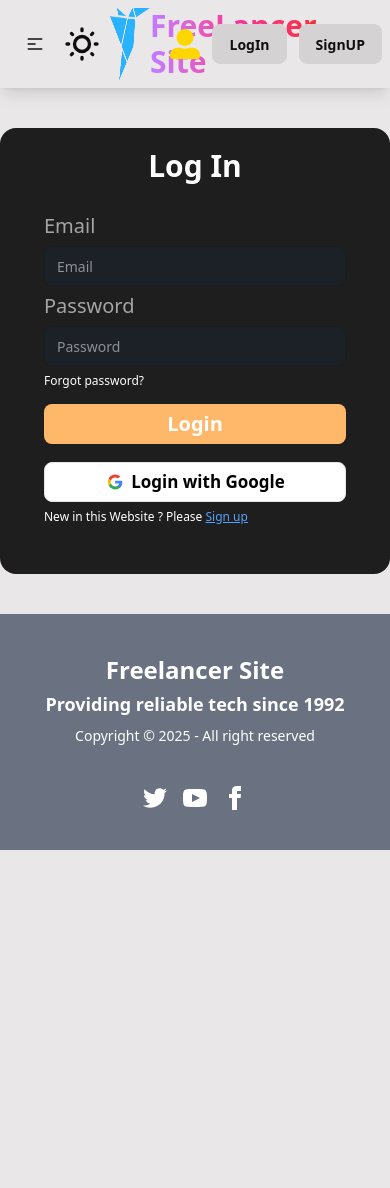
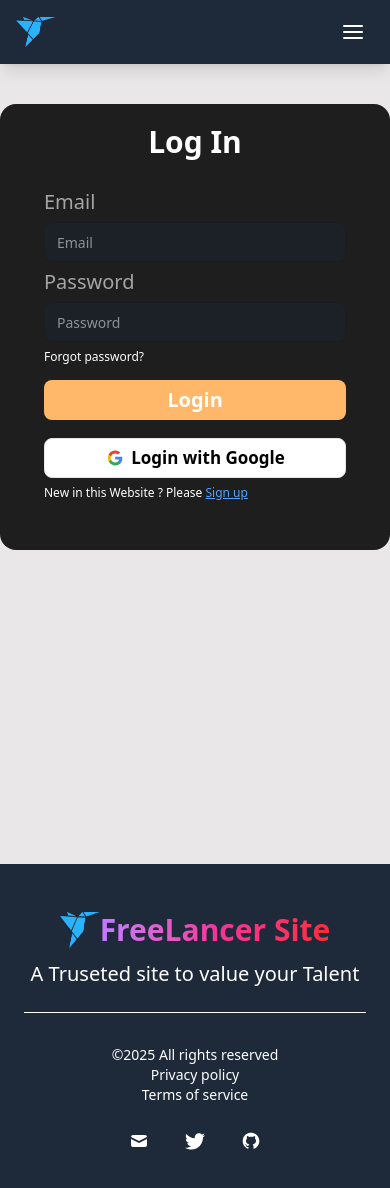
Before and after one commit to M-H-Nayem/FreeLancer-Site, a React (Vite) app: page /login in a window 390 px wide. Shown: the top 1188 px of the page. Before the commit the page ends 850 px from the top, so only its background shows below. Built offline with nearby package versions, Linux system fonts and the light colour scheme; no server answers.

Commit message:
Updated Navbar and hero section and Added Faq

```diff
--- a/package.json
+++ b/package.json
@@ -18,6 +18,7 @@
     "react-dom": "^19.1.0",
     "react-icons": "^5.5.0",
     "react-router": "^7.6.0",
+    "react-router-dom": "^7.9.2",
     "react-simple-typewriter": "^5.0.1",
     "react-toastify": "^11.0.5",
     "sweetalert2": "^11.21.2",
--- a/src/App.jsx
+++ b/src/App.jsx
@@ -13,9 +13,9 @@ function App() {
   return (
     <>
       <Navbar></Navbar>
-      {/* <Loading></Loading> */}
-
-      <Outlet></Outlet>
+      <div className="min-h-[90vh]">
+        <Outlet></Outlet>
+      </div>
       <Footer></Footer>
     </>
   );
--- a/src/Components/Footer/Footer.jsx
+++ b/src/Components/Footer/Footer.jsx
@@ -1,54 +1,89 @@
 import React from "react";
+import { Link } from "react-router";
+import img from "../../assets/fl.png";
 
 const Footer = () => {
   return (
-    <footer className="footer footer-horizontal footer-center bg-gray-500 text-primary-content p-10">
-      <aside>
+    <footer className="py-6 bg-gray-800 text-white">
+      <div className="container p-6 mx-auto space-y-6 divide-y dark:divide-gray-600 md:space-y-12 divide-opacity-50">
+        <div>
+          <div className="pb-6 text-center">
+            <div className="flex justify-center w-full items-center space-x-3">
 
-        <p className="font-bold text-2xl">
-          Freelancer Site
-          <br />
-         <span className="text-[18px]"> Providing reliable tech since 1992</span>
-        </p>
-        <p>Copyright © {new Date().getFullYear()} - All right reserved</p>
-      </aside>
-      <nav>
-        <div className="grid grid-flow-col gap-4">
-          <a>
+
+              <Link className="flex">
+                <img className="w-10" src={img} alt="" />
+                <h1
+                  to={"/"}
+                  className=" text-3xl font-bold  bg-gradient-to-r from-purple-400 via-pink-500 to-red-500 bg-clip-text text-transparent"
+                >
+                  FreeLancer Site
+                </h1>
+              </Link>
+            </div>
+            <p className="text-xl pt-3">A Truseted site to value your Talent </p>
+          </div>
+        </div>
+        <div className="grid justify-center pt-2 lg:justify-between">
+          <div className="flex flex-col self-center text-sm text-center md:block lg:col-start-1 md:space-x-6">
+            <span>©2025 All rights reserved</span>
+            <a rel="noopener noreferrer" href="#">
+              <span>Privacy policy</span>
+            </a>
+            <a rel="noopener noreferrer" href="#">
+              <span>Terms of service</span>
+            </a>
+          </div>
+          <div className="flex justify-center pt-4 space-x-4 lg:pt-0 lg:col-end-13">
+            <a
+              rel="noopener noreferrer"
+              href="#"
+              title="Email"
+              className="flex items-center justify-center w-10 h-10 rounded-full dark:bg-violet-600 dark:text-gray-50"
+            >
               <svg
                 xmlns="http://www.w3.org/2000/svg"
-              width="24"
-              height="24"
-              viewBox="0 0 24 24"
-              className="fill-current"
+                viewBox="0 0 20 20"
+                fill="currentColor"
+                className="w-5 h-5"
               >
-              <path d="M24 4.557c-.883.392-1.832.656-2.828.775 1.017-.609 1.798-1.574 2.165-2.724-.951.564-2.005.974-3.127 1.195-.897-.957-2.178-1.555-3.594-1.555-3.179 0-5.515 2.966-4.797 6.045-4.091-.205-7.719-2.165-10.148-5.144-1.29 2.213-.669 5.108 1.523 6.574-.806-.026-1.566-.247-2.229-.616-.054 2.281 1.581 4.415 3.949 4.89-.693.188-1.452.232-2.224.084.626 1.956 2.444 3.379 4.6 3.419-2.07 1.623-4.678 2.348-7.29 2.04 2.179 1.397 4.768 2.212 7.548 2.212 9.142 0 14.307-7.721 13.995-14.646.962-.695 1.797-1.562 2.457-2.549z"></path>
+                <path d="M2.003 5.884L10 9.882l7.997-3.998A2 2 0 0016 4H4a2 2 0 00-1.997 1.884z"></path>
+                <path d="M18 8.118l-8 4-8-4V14a2 2 0 002 2h12a2 2 0 002-2V8.118z"></path>
               </svg>
             </a>
-          <a>
+            <a
+              rel="noopener noreferrer"
+              href="#"
+              title="Twitter"
+              className="flex items-center justify-center w-10 h-10 rounded-full dark:bg-violet-600 dark:text-gray-50"
+            >
               <svg
                 xmlns="http://www.w3.org/2000/svg"
-              width="24"
-              height="24"
-              viewBox="0 0 24 24"
-              className="fill-current"
+                viewBox="0 0 50 50"
+                fill="currentColor"
+                className="w-5 h-5"
               >
-              <path d="M19.615 3.184c-3.604-.246-11.631-.245-15.23 0-3.897.266-4.356 2.62-4.385 8.816.029 6.185.484 8.549 4.385 8.816 3.6.245 11.626.246 15.23 0 3.897-.266 4.356-2.62 4.385-8.816-.029-6.185-.484-8.549-4.385-8.816zm-10.615 12.816v-8l8 3.993-8 4.007z"></path>
+                <path d="M 50.0625 10.4375 C 48.214844 11.257813 46.234375 11.808594 44.152344 12.058594 C 46.277344 10.785156 47.910156 8.769531 48.675781 6.371094 C 46.691406 7.546875 44.484375 8.402344 42.144531 8.863281 C 40.269531 6.863281 37.597656 5.617188 34.640625 5.617188 C 28.960938 5.617188 24.355469 10.21875 24.355469 15.898438 C 24.355469 16.703125 24.449219 17.488281 24.625 18.242188 C 16.078125 17.8125 8.503906 13.71875 3.429688 7.496094 C 2.542969 9.019531 2.039063 10.785156 2.039063 12.667969 C 2.039063 16.234375 3.851563 19.382813 6.613281 21.230469 C 4.925781 21.175781 3.339844 20.710938 1.953125 19.941406 C 1.953125 19.984375 1.953125 20.027344 1.953125 20.070313 C 1.953125 25.054688 5.5 29.207031 10.199219 30.15625 C 9.339844 30.390625 8.429688 30.515625 7.492188 30.515625 C 6.828125 30.515625 6.183594 30.453125 5.554688 30.328125 C 6.867188 34.410156 10.664063 37.390625 15.160156 37.472656 C 11.644531 40.230469 7.210938 41.871094 2.390625 41.871094 C 1.558594 41.871094 0.742188 41.824219 -0.0585938 41.726563 C 4.488281 44.648438 9.894531 46.347656 15.703125 46.347656 C 34.617188 46.347656 44.960938 30.679688 44.960938 17.09375 C 44.960938 16.648438 44.949219 16.199219 44.933594 15.761719 C 46.941406 14.3125 48.683594 12.5 50.0625 10.4375 Z"></path>
               </svg>
             </a>
-          <a>
+            <a
+              rel="noopener noreferrer"
+              href="#"
+              title="GitHub"
+              className="flex items-center justify-center w-10 h-10 rounded-full dark:bg-violet-600 dark:text-gray-50"
+            >
               <svg
                 xmlns="http://www.w3.org/2000/svg"
-              width="24"
-              height="24"
+                fill="currentColor"
                 viewBox="0 0 24 24"
-              className="fill-current"
+                className="w-5 h-5"
               >
-              <path d="M9 8h-3v4h3v12h5v-12h3.642l.358-4h-4v-1.667c0-.955.192-1.333 1.115-1.333h2.885v-5h-3.808c-3.596 0-5.192 1.583-5.192 4.615v3.385z"></path>
+                <path d="M10.9,2.1c-4.6,0.5-8.3,4.2-8.8,8.7c-0.5,4.7,2.2,8.9,6.3,10.5C8.7,21.4,9,21.2,9,20.8v-1.6c0,0-0.4,0.1-0.9,0.1 c-1.4,0-2-1.2-2.1-1.9c-0.1-0.4-0.3-0.7-0.6-1C5.1,16.3,5,16.3,5,16.2C5,16,5.3,16,5.4,16c0.6,0,1.1,0.7,1.3,1c0.5,0.8,1.1,1,1.4,1 c0.4,0,0.7-0.1,0.9-0.2c0.1-0.7,0.4-1.4,1-1.8c-2.3-0.5-4-1.8-4-4c0-1.1,0.5-2.2,1.2-3C7.1,8.8,7,8.3,7,7.6C7,7.2,7,6.6,7.3,6 c0,0,1.4,0,2.8,1.3C10.6,7.1,11.3,7,12,7s1.4,0.1,2,0.3C15.3,6,16.8,6,16.8,6C17,6.6,17,7.2,17,7.6c0,0.8-0.1,1.2-0.2,1.4 c0.7,0.8,1.2,1.8,1.2,3c0,2.2-1.7,3.5-4,4c0.6,0.5,1,1.4,1,2.3v2.6c0,0.3,0.3,0.6,0.7,0.5c3.7-1.5,6.3-5.1,6.3-9.3 C22,6.1,16.9,1.4,10.9,2.1z"></path>
               </svg>
             </a>
           </div>
-      </nav>
+        </div>
+      </div>
     </footer>
   );
 };
--- a/src/Components/Home/Header.jsx
+++ b/src/Components/Home/Header.jsx
@@ -1,27 +1,35 @@
 import React from "react";
+import { Link } from "react-router-dom"; // Use Link for internal routes
 
-const Header = () => {
+const Hero = () => {
   return (
-    <div className="flex items-center gap-20 w-11/12 mx-auto bg-gray-400 text-black  rounded-2xl">
-      <div className="flex flex-col gap-5 p-10">
-        <h1 className=" text-5xl font-bold ">Best Freelancer Site</h1>
-        <p className="text-2xl">
-          "Crafting high-quality, custom solutions for your business — on time,
-          on budget, and beyond expectations."
+    <section
+      className="bg-gray-900 min-h-[93vh] bg-cover bg-center"
+      style={{
+        backgroundImage:
+          "url('https://images.unsplash.com/photo-1522071820081-009f0129c71c?q=80&w=2940&auto=format&fit=crop&ixlib=rb-4.0.3&ixid=M3wxMjA3fDB8MHxwaG90by1wYWdlfHx8fGVufDB8fHx8fA%3D%3D')",
+      }}
+    >
+      <div className="bg-[rgba(0,0,0,0.5)] text-white flex flex-col justify-center items-center text-center px-4 md:px-8 lg:px-16 rounded-lg h-[93vh] w-full">
+        <h1 className="text-4xl md:text-5xl lg:text-6xl font-bold mb-4 bg-clip-text text-transparent bg-gradient-to-r from-blue-400 to-green-400">
+          Find Your Perfect Task
+        </h1>
+        <p className="text-base md:text-lg lg:text-xl mb-8">
+          Connect with top talent for any project, big or small. From web
+          development to graphic design, we've got you covered.
         </p>
-        <button className="btn text-xl bg-yellow-200 w-fit text-black  border-none">
-          Get Started
-        </button>
+        <div className="flex flex-col sm:flex-row justify-center space-y-4 sm:space-y-0 sm:space-x-4">
+          <Link
+            to="/browse-task"
+            className="bg-gradient-to-r from-blue-800 to-green-700 hover:bg-green-700 text-white font-bold py-3 px-6 rounded-full transition duration-300 ease-in-out transform hover:scale-105"
+          >
+            Browse Tasks
+          </Link>
+
+        </div>
       </div>
-      <div className="p-10">
-        <img
-          className=" h-[400px] rounded-2xl"
-          src="/undraw_freelancer_vibs.png"
-          alt=""
-        />
-      </div>
-    </div>
+    </section>
   );
 };
 
-export default Header;
+export default Hero;
--- a/src/Components/Home/Home.jsx
+++ b/src/Components/Home/Home.jsx
@@ -4,15 +4,16 @@ import TaskSection from './TaskSection';
 import { useLoaderData } from 'react-router';
 import Slider from './Slider';
 import TeamSection from './TeamSection';
+import FAQ from '../FAQ/FAQ';
 
 const Home = () => {
     let tasks = useLoaderData()
     return (
         <div>
-            <Slider tasks={tasks}></Slider>
             <Header></Header>
             <TaskSection Tasks={tasks}></TaskSection>
             <TeamSection></TeamSection>
+            <FAQ></FAQ>
         </div>
     );
 };
--- a/src/Components/Navbar/Navbar.jsx
+++ b/src/Components/Navbar/Navbar.jsx
@@ -1,189 +1,189 @@
-import React, { use } from "react";
-import { Link, NavLink } from "react-router";
+import React, { useState, use } from "react";
+import { Link, NavLink } from "react-router-dom";
 import { AuthContext } from "../AuthProvider";
 import { FaUserAlt } from "react-icons/fa";
 import img from "../../assets/fl.png";
-import ThemeCon from "../ThemeCon";
+import { FiMenu, FiX } from "react-icons/fi"; // FiX icon for closing the menu
 
 const Navbar = () => {
   let { user, logOut } = use(AuthContext);
-  // console.log(user);
-  let list = (
+  const [isMenuOpen, setIsMenuOpen] = useState(false);
+
+  const handleLogout = () => {
+    logOut().then(() => {}).catch(() => {});
+  };
+
+  const navLinks = (
     <>
-      <li>
+      <li className="p-2">
         <NavLink
           to="/"
           className={({ isActive }) =>
-            isActive ? "active-link bg-blue-300" : ""
+            `hover:text-blue-500 transition-colors duration-300 ${isActive ? "text-green-500 font-bold  border-b-1" : "text-gray-300"}`
           }
+          onClick={() => setIsMenuOpen(false)}
         >
           Home
         </NavLink>
       </li>
-      {/* <li>
+      <li className="p-2">
         <NavLink
-          to="/addtask"
+          to="/browse-task"
           className={({ isActive }) =>
-            isActive ? "active-link bg-blue-300" : ""
+            `hover:text-blue-500 transition-colors duration-300 ${isActive ? "text-green-500 font-bold border-b-1" : "text-gray-300"}`
           }
+          onClick={() => setIsMenuOpen(false)}
         >
-          Add Task
-        </NavLink>
-      </li> */}
-      <li>
-        <NavLink
-          to="/browsetask"
-          className={({ isActive }) =>
-            isActive ? "active-link bg-blue-300" : ""
-          }
-        >
-          Browse task
+          Browse Task
         </NavLink>
       </li>
-      {/* <li>
+      {user && (
+        <>
+          <li className="p-2">
             <NavLink
-          to="/mytask"
+              to="/add-task"
               className={({ isActive }) =>
-            isActive ? "active-link bg-blue-300" : ""
+                `hover:text-blue-500 transition-colors duration-300 ${isActive ? "text-green-500 font-bold border-b-1" : "text-gray-300"}`
               }
-        >
-          My Posted Task
-        </NavLink>
-      </li> */}
-    </>
-  );
-
-  if (user) {
-    list = (
-      <>
-        <li>
-          <NavLink
-            to="/"
-            className={({ isActive }) =>
-              isActive ? "active-link bg-blue-300" : ""
-            }
-          >
-            Home
-          </NavLink>
-        </li>
-        <li>
-          <NavLink
-            to="/browsetask"
-            className={({ isActive }) =>
-              isActive ? "active-link bg-blue-300" : ""
-            }
-          >
-            Browse task
-          </NavLink>
-        </li>
-        <li>
-          <NavLink
-            to="/addtask"
-            className={({ isActive }) =>
-              isActive ? "active-link bg-blue-300" : ""
-            }
+              onClick={() => setIsMenuOpen(false)}
             >
               Add Task
             </NavLink>
           </li>
-        <li>
+          <li className="p-2">
             <NavLink
-            to="/mytask"
+              to="/my-task"
               className={({ isActive }) =>
-              isActive ? "active-link bg-blue-300" : ""
+                `hover:text-blue-500 transition-colors duration-300 ${isActive ? "text-green-500 font-bold border-b-1" : "text-gray-300"}`
               }
+              onClick={() => setIsMenuOpen(false)}
             >
               My Posted Task
             </NavLink>
           </li>
         </>
+      )}
+    </>
   );
-  }
 
-  let handleLogout = () => {
-    // console.log("out");
-    logOut()
-      .then((res) => {})
-      .catch((err) => {});
-  };
-
-  // console.log(user.email);
-  // console.log(user.displayName);
+  const authButtons = user ? (
+    <>
+      <div className="flex items-center gap-3">
+        <div title={user?.email} className="hidden lg:block text-sm text-gray-300">
+          {user.displayName}
+        </div>
+        <Link to="/profile">
+          <img
+            className="rounded-full w-10 h-10 border-2 border-blue-500 hover:border-blue-300 transition-colors duration-300"
+            src={user.photoURL}
+            title={user?.displayName}
+            alt="User Profile"
+          />
+        </Link>
+        <button
+          onClick={handleLogout}
+          className="btn bg-red-600 text-white border-none hover:bg-red-700 transition-colors hidden lg:block"
+        >
+          LogOut
+        </button>
+      </div>
+    </>
+  ) : (
+    <>
+      <Link className="btn bg-gradient-to-r from-blue-800 to-green-700 text-white  border-none hover:bg-green-700 transition-colors" to="/login">
+        LogIn
+      </Link>
+      <Link className="btn bg-gradient-to-r from-blue-800 to-green-700 text-white  border-none hover:bg-green-700 transition-colors " to="/signup">
+        Sign Up
+      </Link>
+    </>
+  );
 
   return (
-    <div className="navbar bg-base-100 shadow-lg md:px-[5%] sticky top-0 z-10">
-      <div className="navbar-start">
-        <div className="dropdown">
-          <div tabIndex={0} role="button" className="btn btn-ghost lg:hidden">
-            <svg
-              xmlns="http://www.w3.org/2000/svg"
-              className="h-5 w-5"
-              fill="none"
-              viewBox="0 0 24 24"
-              stroke="currentColor"
-            >
-              {" "}
-              <path
-                strokeLinecap="round"
-                strokeLinejoin="round"
-                strokeWidth="2"
-                d="M4 6h16M4 12h8m-8 6h16"
-              />{" "}
-            </svg>
+    <nav className="bg-gray-800 text-white shadow-lg sticky top-0 z-50 w-full">
+      <div className="container mx-auto px-4 py-3 flex justify-between items-center">
+        {/* Left Section: Logo & Site Name */}
+        <div className="flex items-center gap-2">
+          <Link to="/" className="flex items-center">
+            <img className="w-10" src={img} alt="Freelancer Site Logo" />
+            <span className="text-xl md:text-2xl font-bold ml-2 hidden md:block text-transparent bg-clip-text bg-gradient-to-r from-blue-400 to-green-400">
+              FreeLancer Site
+            </span>
+          </Link>
         </div>
-          <ul
-            tabIndex={0}
-            className="menu menu-sm dropdown-content bg-base-100 rounded-box z-1 mt-3 w-52 p-2 shadow"
-          >
-            {list}
+
+        {/* Center Section: Main Nav Links (for large screens) */}
+        <div className="hidden lg:flex">
+          <ul className="flex items-center justify-center gap-4 text-lg">
+            {navLinks}
           </ul>
         </div>
-        <div className="flex gap-2 items-center">
-          <ThemeCon></ThemeCon>
-          <Link className="flex">
-            <img className="w-10" src={img} alt="" />
-            <h1
-              to={"/"}
-              className=" text-3xl font-bold  bg-gradient-to-r from-purple-400 via-pink-500 to-red-500 bg-clip-text text-transparent"
+
+        {/* Right Section: Auth Buttons & Mobile Menu Icon */}
+        <div className="flex items-center gap-3">
+          <div className="hidden lg:flex gap-3">
+            {authButtons}
+          </div>
+
+          {/* Mobile Menu Icon */}
+          <button
+            onClick={() => setIsMenuOpen(!isMenuOpen)}
+            className="btn btn-ghost p-2 lg:hidden"
           >
-              FreeLancer Site
-            </h1>
-          </Link>
+            {isMenuOpen ? (
+              <FiX className="text-2xl text-white" />
+            ) : (
+              <FiMenu className="text-2xl text-white" />
+            )}
+          </button>
         </div>
       </div>
-      <div className="navbar-center hidden lg:flex">
-        <ul className="menu menu-horizontal px-1 flex gap-3 text-xl">{list}</ul>
-      </div>
-      <div className="navbar-end flex item-center gap-3">
-        <div title={user?.email}>{user ? user.displayName : ""}</div>
-        <Link to={`/profile`}>
+
+      {/* Mobile Menu Content */}
+      <div className={`lg:hidden bg-gray-900 transition-all duration-300 ease-in-out ${isMenuOpen ? "max-h-96 opacity-100 py-4" : "max-h-0 opacity-0 overflow-hidden"}`}>
+        <ul className="flex flex-col items-center space-y-4 text-lg">
+          {navLinks}
+          <div className="border-t border-gray-700 w-full mt-3 pt-4 flex flex-col items-center space-y-3 px-3">
             {user ? (
+              <>
+                <div className="flex items-center flex-col space-y-2">
+                  <Link to="/profile">
                     <img
-              className="rounded-full w-10 h-10"
+                      className="rounded-full w-10 h-10 border-2 border-blue-500"
                       src={user.photoURL}
                       title={user?.displayName}
-              alt=""
+                      alt="User Profile"
                     />
-          ) : (
-            <FaUserAlt size={30} fill="gold" />
-          )}
                   </Link>
-        {user ? (
-          <button onClick={handleLogout} className="btn">
+                  <span className="text-base text-gray-400">{user.displayName}</span>
+                </div>
+                <button
+                  onClick={handleLogout}
+                  className="btn bg-red-600 text-white border-none hover:bg-red-700 w-full"
+                >
                   LogOut
                 </button>
+              </>
             ) : (
               <>
-            <Link className="btn" to={`/login`}>
+                <Link
+                  className="btn bg-gradient-to-r from-blue-800 to-green-700 text-white border-none hover:bg-blue-700 w-full"
+                  to="/login"
+                >
                   LogIn
                 </Link>
-            <Link className="btn" to={`/signup`}>
-              SignUP
+                <Link
+                  className="btn bg-gradient-to-r from-blue-800 to-green-700 text-white border-none hover:bg-blue-700 w-full"
+                  to="/signup"
+                >
+                  Sign Up
                 </Link>
               </>
             )}
           </div>
+        </ul>
       </div>
+    </nav>
   );
 };
 
--- a/src/main.jsx
+++ b/src/main.jsx
@@ -38,17 +38,17 @@ let router = createBrowserRouter([
         element: <Signup></Signup>,
       },
       {
-        path: "/addtask",
+        path: "/add-task",
         element: <PrivateRoute><AddTask></AddTask></PrivateRoute>,
       },
       {
-        path: "/browsetask",
+        path: "/browse-task",
         loader: () => fetch("https://server-side-delta-ebon.vercel.app/tasks"),
         hydrateFallbackElement:<Loading></Loading>,
         element: <BrowseTask></BrowseTask>,
       },
       {
-        path: "/mytask",
+        path: "/my-task",
         loader: () => fetch("https://server-side-delta-ebon.vercel.app/tasks"),
         hydrateFallbackElement:<Loading></Loading>,
         element: <PrivateRoute><MyTask></MyTask></PrivateRoute>,
```
Also changed, not shown: src/Components/FAQ/FAQ.jsx (added, +72 -0 lines), 1 other file (tests, documents, lock files or other folders). Lines whose indentation alone changed are shown as unchanged.
